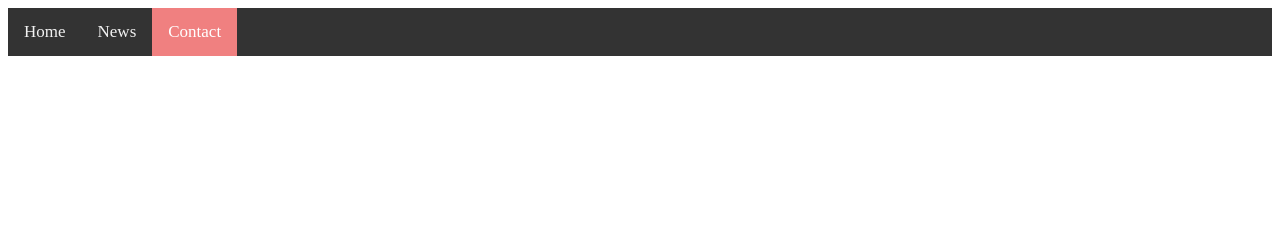
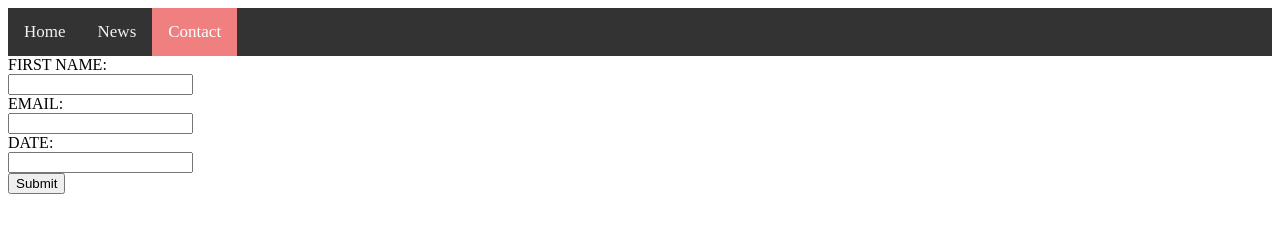
Before and after one commit to hjson11/vc2, a plain HTML site: page index.html in a window 1280 px wide. Drawn offline with Linux system fonts and the light colour scheme.

Commit message:
added contact form

```diff
--- a/index.html
+++ b/index.html
@@ -39,5 +39,14 @@
         <a href="#news">News</a>
         <a class="active" href="#contact">Contact</a>
     </div>
+    <form>
+        <label for="fname">FIRST NAME:</label><br>
+        <input type="text" id="fname" name="fname"><br>
+        <label for="lname">EMAIL:</label><br>
+        <input type="text" id="email" name="email"><br>
+        <label for="lname">DATE:</label><br>
+        <input type="text" id="date" name="date"><br>
+        <input type="submit">
+    </form>
 </body>
 </html>
```
Also changed, not shown: 1 other file.
